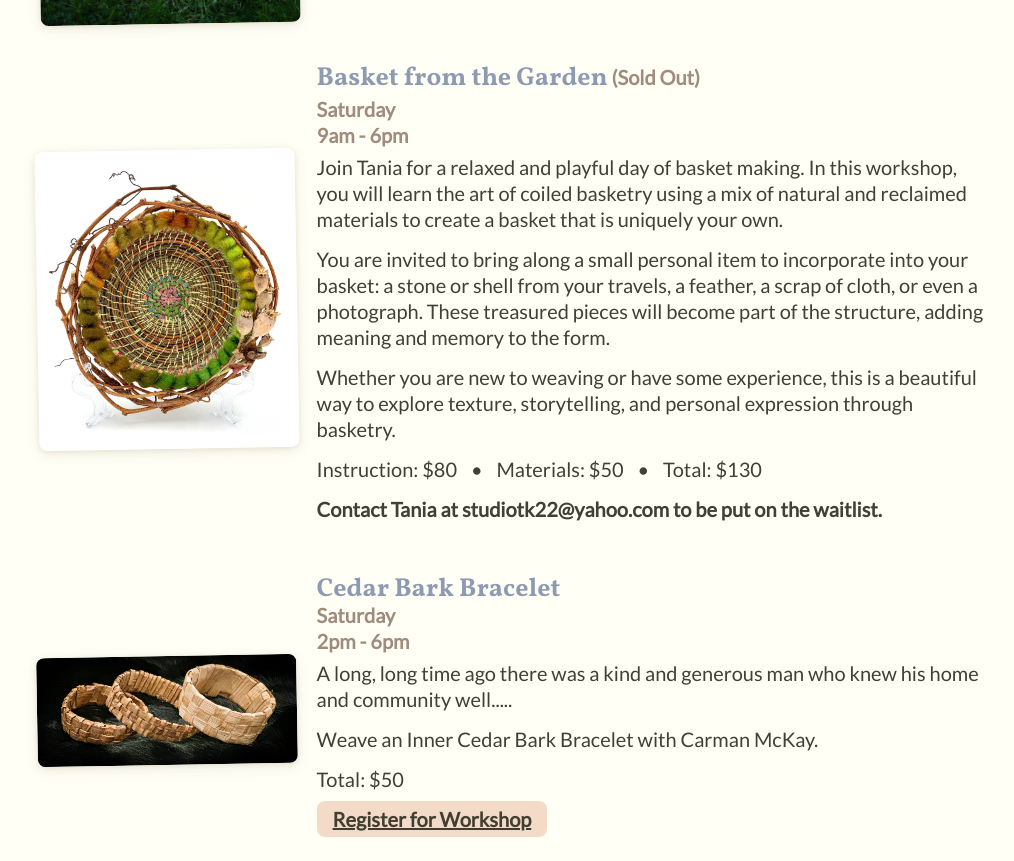
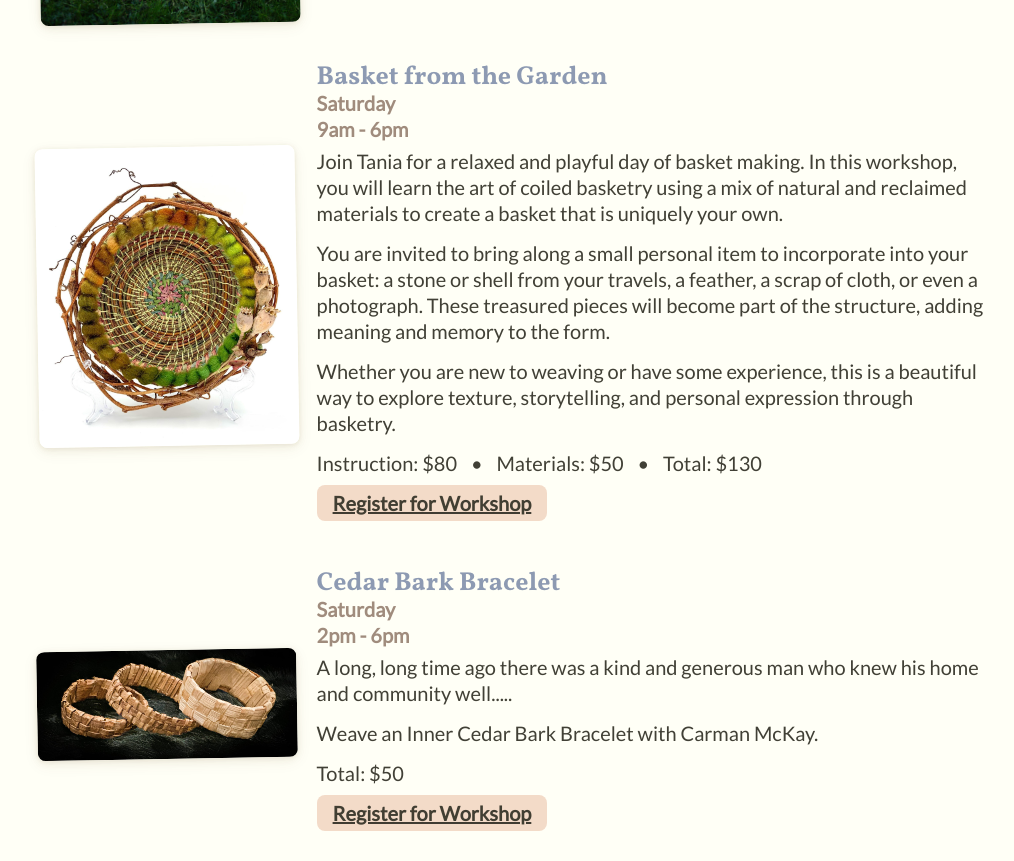
Before and after one commit to fulveland/baskets-in-the-garden, a website: page source/index.html in a window 1280 px wide. Shown: the part 2806-3667 px from the top of the page, without its empty margins (129-1143 px from the left). Drawn offline with Linux system fonts and the light colour scheme; a script that the page names is missing; a web font is replaced by a local one.

Commit message:
not sold out

```diff
--- a/source/index.html
+++ b/source/index.html
@@ -70,6 +70,7 @@
         <img src="images/freyja.jpg" />
         <div class="description">
           <h2>Saturday & Sunday<br />9am - 6pm</h2>
+
           <p>Join Freyja Ulveland for two full days of weaving as she guides you through the making of a beautiful, sculptural willow basket. This project is big, bold, and deeply satisfying to create — a basket that shows off the natural strength and beauty of willow. Together, we will work with generous bundles of material to shape a basket with a striking twisted rope effect.</p>
           <p>Along the way, you will learn foundational techniques such as paring, waling, and rod borders, with the option to add a sturdy handle if you choose.</p>
           <!-- <p>The price of this workshop reflects the quantity and quality of willow required to achieve this larger, more ambitious form.</p>
@@ -81,10 +82,7 @@
       </div>
 
       <div class="workshop">
-        <div class="sold-out">
-          <h1>Basket from the Garden</h1>
-          <h2>(Sold Out)</h2>
-        </div>
+        <h1>Basket from the Garden</h1>
         <img src="images/tania-2.jpg" />
         <div class="description">
           <h2>Saturday<br />9am - 6pm</h2>
@@ -92,7 +90,7 @@
           <p>You are invited to bring along a small personal item to incorporate into your basket: a stone or shell from your travels, a feather, a scrap of cloth, or even a photograph. These treasured pieces will become part of the structure, adding meaning and memory to the form.</p>
           <p>Whether you are new to weaving or have some experience, this is a beautiful way to explore texture, storytelling, and personal expression through basketry.</p>
           <p><i>Instruction: $80</i> • <i>Materials: $50</i> • <i>Total: $130</i></p>
-          <p><b>Contact Tania at studiotk22@yahoo.com to be put on the waitlist.</b></p>
+          <p><a href="https://lu.ma/event/evt-khwdcNyCaN45zbP" data-luma-event-id="evt-khwdcNyCaN45zbP" class="luma-checkout--button" data-luma-action="checkout">Register for Workshop</a></p>
         </div>
       </div>
 
```
